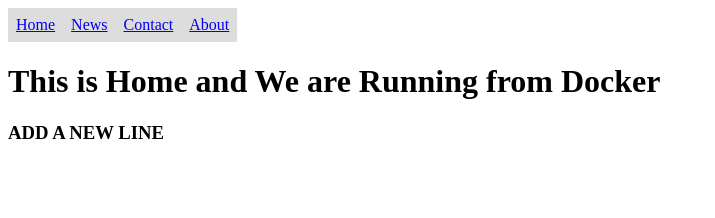
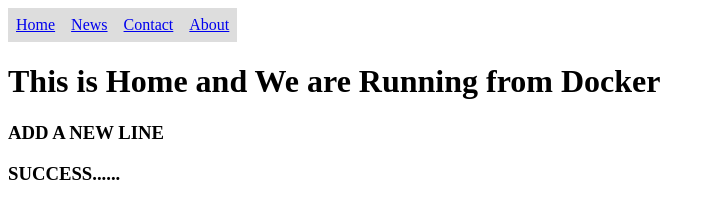
Before and after one commit to Yphallen/cicddockerec2, a plain HTML site: page website/index.html in a window 1280 px wide. Shown: the whole page, without its empty margins (0-715 px from the left). Drawn offline with Linux system fonts and the light colour scheme.

Commit message:
Update index.html

```diff
--- a/website/index.html
+++ b/website/index.html
@@ -32,5 +32,6 @@
     </ul>
     <h1>This is Home and We are Running from Docker</h1>
 	<h3> ADD A NEW LINE </h3>
+	  <H3> SUCCESS......</H3>
   </body>
 </html>
```
